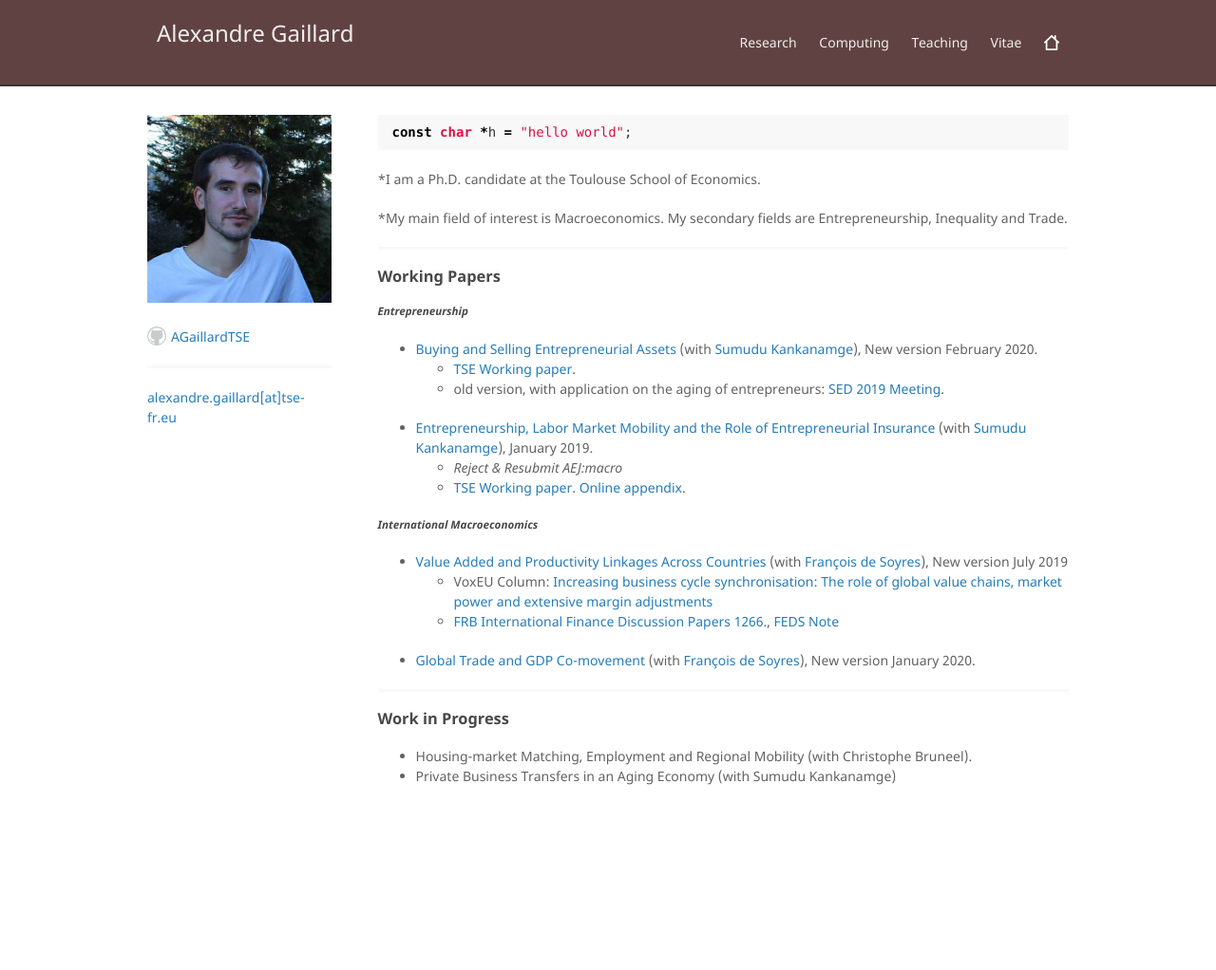
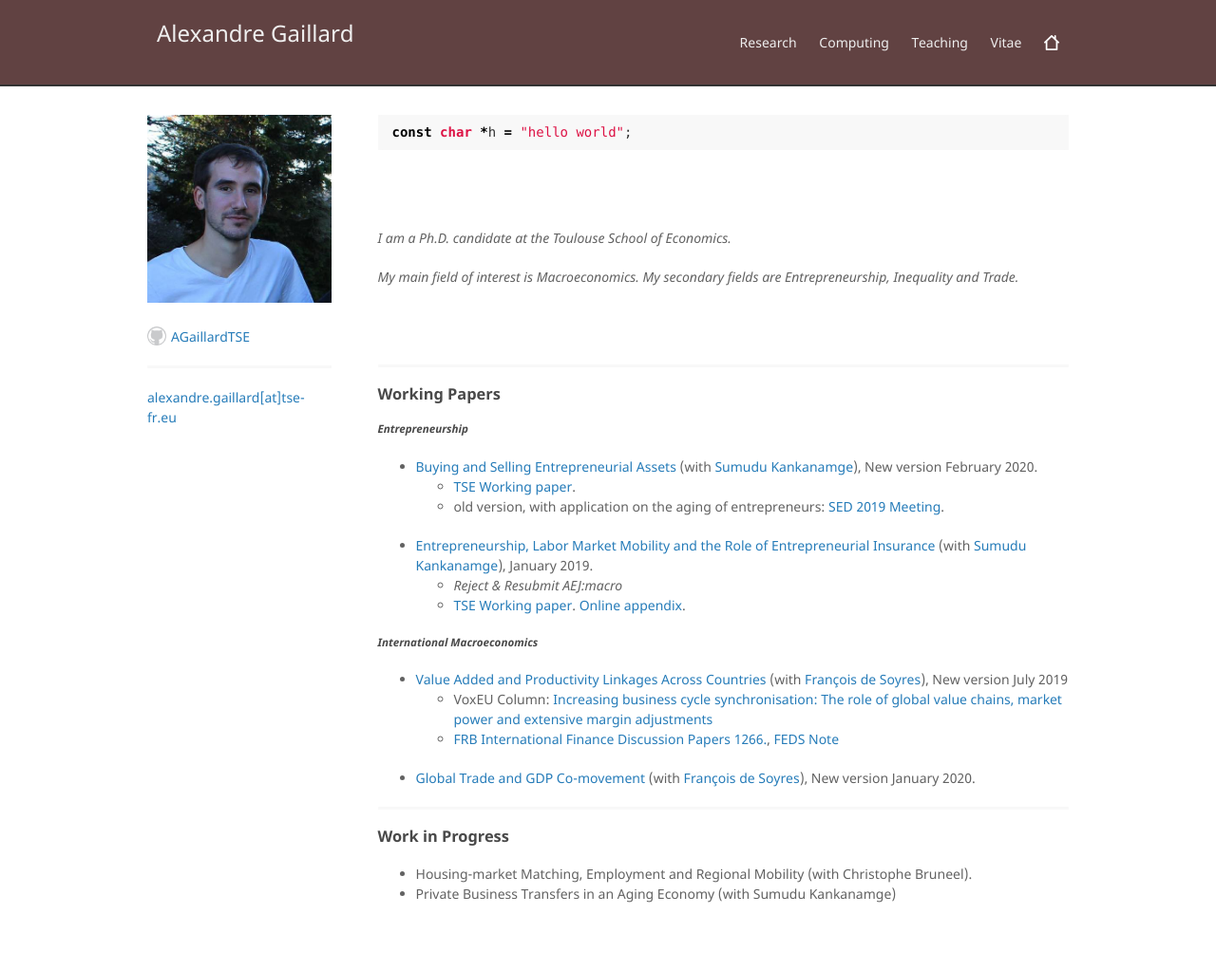
Before and after one commit to AGaillardTSE/AGaillardTSE.github.io, a Jekyll site: the page built from index.md, in a window 1280 px wide. Shown: the whole page at 95% size. Built offline with Jekyll 4.4.1, drawn with Linux system fonts in a browser that asks for light colours; before the commit the page ends 900 px from its top, so only the background shows below that.

Commit message:
Update index.md

````diff
--- a/index.md
+++ b/index.md
@@ -6,13 +6,16 @@ layout: default
 ```c++
 const char *h = "hello world";
 ```
+<br/>
+<br/>
 
 
+*I am a Ph.D. candidate at the Toulouse School of Economics.*
 
-*I am a Ph.D. candidate at the Toulouse School of Economics.
+*My main field of interest is Macroeconomics. My secondary fields are Entrepreneurship, Inequality and Trade.*
 
-*My main field of interest is Macroeconomics. My secondary fields are Entrepreneurship, Inequality and Trade.
-
+<br/>
+<br/>
 
 
 * * *
````
